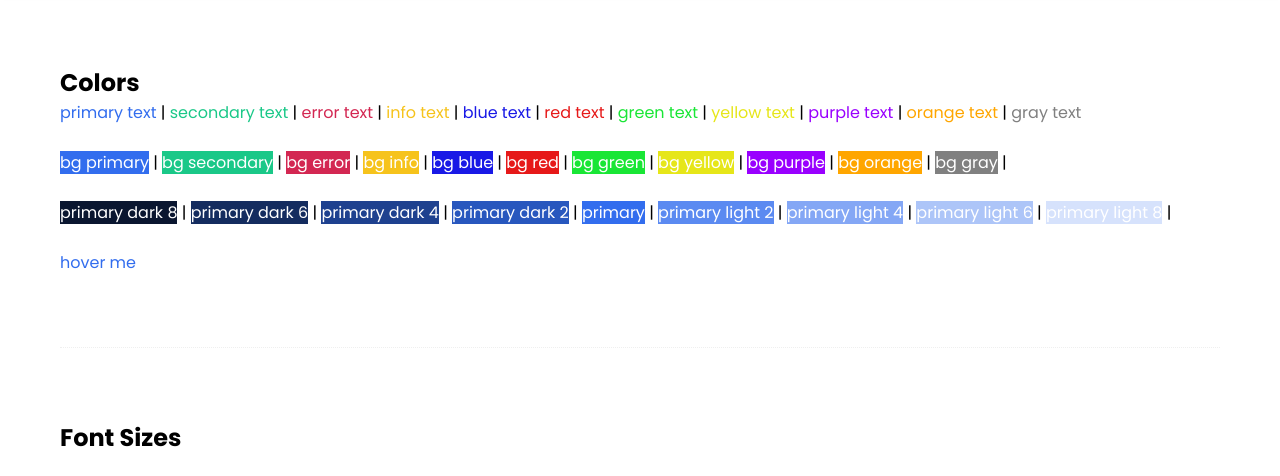
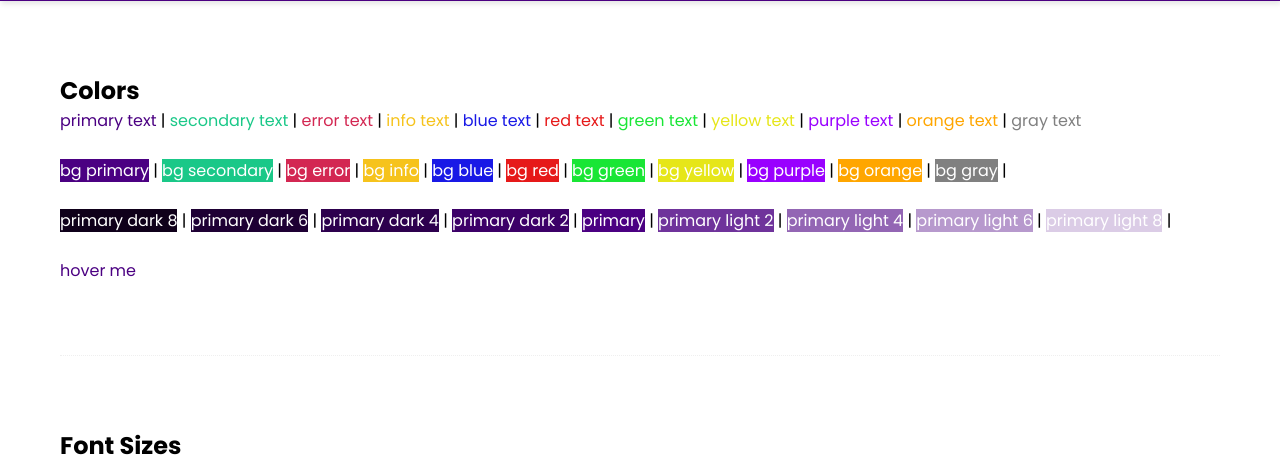
Before and after one commit to gitalvininfo/sass, a website: page index.html in a window 1280 px wide. Shown: the part 66-542 px from the top of the page. Drawn offline with Linux system fonts and the light colour scheme.

Commit message:
custom the library

```diff
--- a/gulpfile.js
+++ b/gulpfile.js
@@ -3,7 +3,7 @@ const sass = require('gulp-sass')(require('sass'));
 const purgecss = require('gulp-purgecss');
 
 function buildStyles() {
-    return src('shinobi/**/*.scss')
+    return src('sass/**/*.scss')
         .pipe(sass())
         .pipe(purgecss({ content: ['*.html'] }))
         .pipe(dest('css'))
@@ -11,7 +11,7 @@ function buildStyles() {
 
 
 function watchTask() {
-    watch(['shinobi/**/*.scss', '*.html'], buildStyles);
+    watch(['sass/**/*.scss', '*.html'], buildStyles);
 }
 
 exports.default = series(buildStyles, watchTask);
--- /dev/null
+++ b/sass/index.scss
@@ -0,0 +1,6 @@
+
+$primary: indigo;
+$base-padding: 1rem;
+$base-border-thickness: 3px;
+
+@import 'shinobi';
--- a/shinobi/_variables.scss
+++ b/shinobi/_variables.scss
@@ -1,8 +1,8 @@
 // theme color
-$primary: #326dee;
-$secondary: #1ac888;
-$error: #d32752;
-$info: #f6c31c;
+$primary: #326dee !default;
+$secondary: #1ac888 !default;
+$error: #d32752 !default;
+$info: #f6c31c !default;
 
 // color palette
 $colors: (
@@ -21,7 +21,6 @@ $colors: (
   'white': white,
 );
 
-
 // @debug map-get($colors, 'purple');
 // @debug map-has-key($colors, 'secondary');
 // @debug map-has-key($colors, 'tertiary');
@@ -34,19 +33,19 @@ $colors: (
 // );
 
 // spacing
-$base-padding: 0.75rem;
-$base-margin: 0.75rem;
+$base-padding: 0.75rem !default;
+$base-margin: 0.75rem !default;
 
 // borders
-$base-border-thickness: 1px;
-$base-border-radius: 20px;
+$base-border-thickness: 1px !default;
+$base-border-radius: 20px !default;
 
 // box-shadow
-$base-box-shadow: 1px 3px 5px rgba(0, 0, 0, 0.1);
+$base-box-shadow: 1px 3px 5px rgba(0, 0, 0, 0.1) !default;
 
 // font sizes
-$base-font-size: 1rem;
-$font-size-sm: $base-font-size * 0.75;
-$font-size-lg: $base-font-size * 1.5;
-$font-size-xl: $base-font-size * 2;
-$font-size-xxl: $base-font-size * 3;
+$base-font-size: 1rem !default;
+$font-size-sm: $base-font-size * 0.75 !default;
+$font-size-lg: $base-font-size * 1.5 !default;
+$font-size-xl: $base-font-size * 2 !default;
+$font-size-xxl: $base-font-size * 3 !default;
```
Also changed, not shown: css/index.css.
